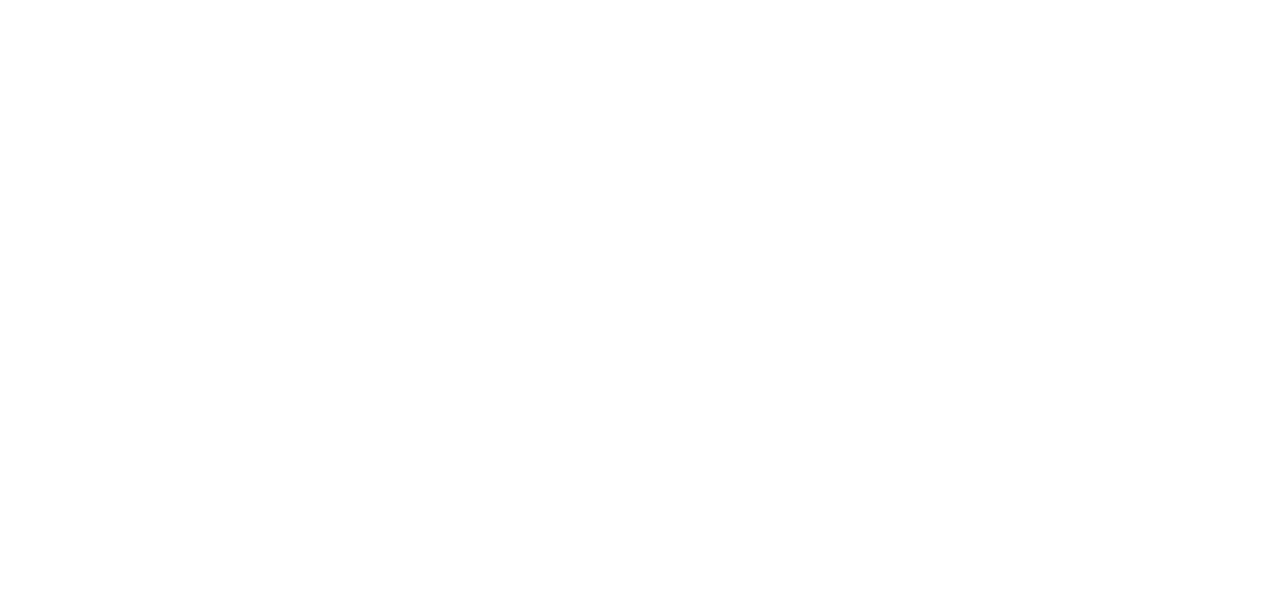
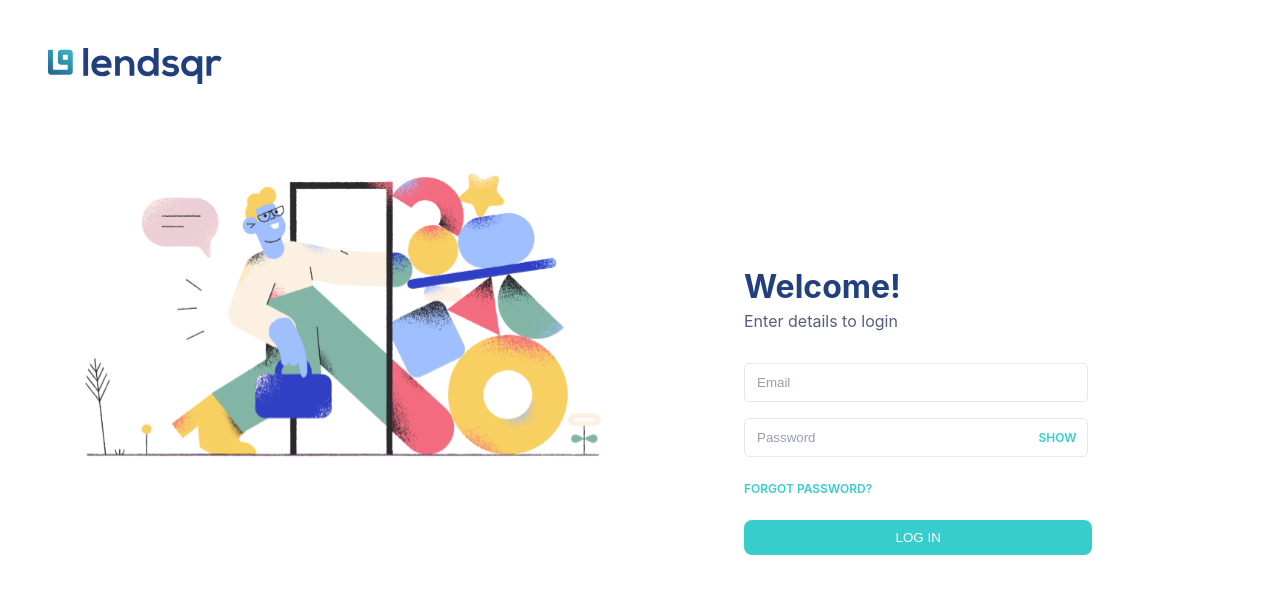
Before and after one commit to faozziyyah/lendsqr-fe-test, a React (Create React App) app: page / in a window 1280 px wide. Shown: the top 594 px of the page. Built offline with nearby package versions, Linux system fonts and the light colour scheme.

Commit message:
completed login page

```diff
--- a/src/App.scss
+++ b/src/App.scss
@@ -4,38 +4,3 @@
 .App {
   text-align: center;
 }
-
-.App-logo {
-  height: 40vmin;
-  pointer-events: none;
-}
-
-@media (prefers-reduced-motion: no-preference) {
-  .App-logo {
-    animation: App-logo-spin infinite 20s linear;
-  }
-}
-
-.App-header {
-  background-color: #282c34;
-  min-height: 100vh;
-  display: flex;
-  flex-direction: column;
-  align-items: center;
-  justify-content: center;
-  font-size: calc(10px + 2vmin);
-  color: white;
-}
-
-.App-link {
-  color: #61dafb;
-}
-
-@keyframes App-logo-spin {
-  from {
-    transform: rotate(0deg);
-  }
-  to {
-    transform: rotate(360deg);
-  }
-}
--- a/src/App.tsx
+++ b/src/App.tsx
@@ -1,9 +1,19 @@
-import React from 'react';
 import './App.scss';
+import { BrowserRouter, Route, Routes } from "react-router-dom";
+import { Login } from './pages/Login';
 
 function App() {
   return (
     <div className="App">
+
+      <BrowserRouter>
+        <Routes>
+          {/*<Route path="/" element={<Home />} />
+          <Route path="/login" element={<Login />} />*/}
+          <Route path="/" element={<Login />} />
+        </Routes>
+      </BrowserRouter>
+
     </div>
   );
 }
--- a/src/index.scss
+++ b/src/index.scss
@@ -1,3 +1,25 @@
+$bgcolor: hsla(180, 60%, 51%, 1);
+$headingcolor: hsla(220, 58%, 31%, 1);
+$textcolor: hsla(224, 20%, 41%, 1);
+
+@mixin green-text() {
+  color: $bgcolor;
+  text-transform: uppercase;
+  font-size: 12px;
+  font-weight: 600;
+}
+
+@mixin button() {
+  background-color: $bgcolor;
+  border-radius: 8px;
+  color: #fff;
+  border: none;
+  outline: none;
+  text-transform: uppercase;
+  padding-top: 10px;
+  padding-bottom: 10px;
+}
+
 body {
   margin: 0;
   font-family: -apple-system, BlinkMacSystemFont, 'Segoe UI', 'Roboto', 'Oxygen',
@@ -11,3 +33,90 @@
   font-family: source-code-pro, Menlo, Monaco, Consolas, 'Courier New',
     monospace;
 }
+
+.login{
+  display: flex;
+  justify-content: space-between;
+  width: 100%;
+  height: 100vh;
+  background: hsla(0, 0%, 100%, 1);
+
+  .loginimages{
+    display: flex;
+    flex-direction: column;
+    align-items: center;
+    width: 50%;
+    padding: 3em;
+
+    .img1{
+      align-self: flex-start;
+    }
+
+    .img2{
+      margin-top: 4em;
+    }
+
+  }
+
+  form{
+    display: flex;
+    flex-direction: column;
+    justify-content: center;
+    width: 50%;
+    padding-left: 3em;
+    background-color: #fff;
+
+    h1{
+      text-align: left;
+      color: $headingcolor;
+      text-transform: capitalize;
+    }
+
+    p{
+      text-align: left;
+      color: $textcolor;
+      margin-top: -1em;
+    }
+
+    .input{
+      display: flex;
+      justify-content: space-between;
+      align-items: center;
+      border-radius: 5px;
+      border: 1px solid hsla(224, 20%, 41%, 0.15);
+      margin-top: 1em;
+      padding: 10px;
+      width: 60%;
+
+      input{
+        border: none;
+        outline: none;
+        background-color: transparent;
+
+        &::placeholder{
+          color: $textcolor;
+          opacity: 60%;
+        }
+      }
+
+      span{
+        @include green-text();
+      }
+    }
+
+    .forgot{
+      @include green-text();
+      text-decoration: none;
+      text-align: left;
+      margin-top: 2em;
+      margin-bottom: 2em;
+    }
+
+    button{
+      @include button();
+      width: 65%;
+    }
+
+  }
+
+}
--- /dev/null
+++ b/src/pages/Login.tsx
@@ -0,0 +1,39 @@
+import logo from '../assets/Group.svg'
+import image from '../assets/image.svg'
+import { Link } from 'react-router-dom'
+
+const Login = () => {
+  return (
+    <main className="login">
+
+        <div className="loginimages">
+            <img src={logo} alt="" className="img1" />
+            <img src={image} alt="" className="img2" />
+        </div>
+
+        <form className="">
+
+            <h1 className=''>welcome!</h1>
+
+            <p className=''>Enter details to login</p>
+
+            <div className='input'>
+                <input type='email' placeholder='Email' />
+            </div>
+
+            <div className='input'>
+                <input type='password' placeholder='Password' />
+                <span className=''>show</span>
+            </div>
+
+            <Link to="/" className='forgot'>forgot password?</Link>
+
+            <button className='btn'>log in</button>
+
+        </form>
+
+    </main>
+  )
+}
+
+export {Login}
```
